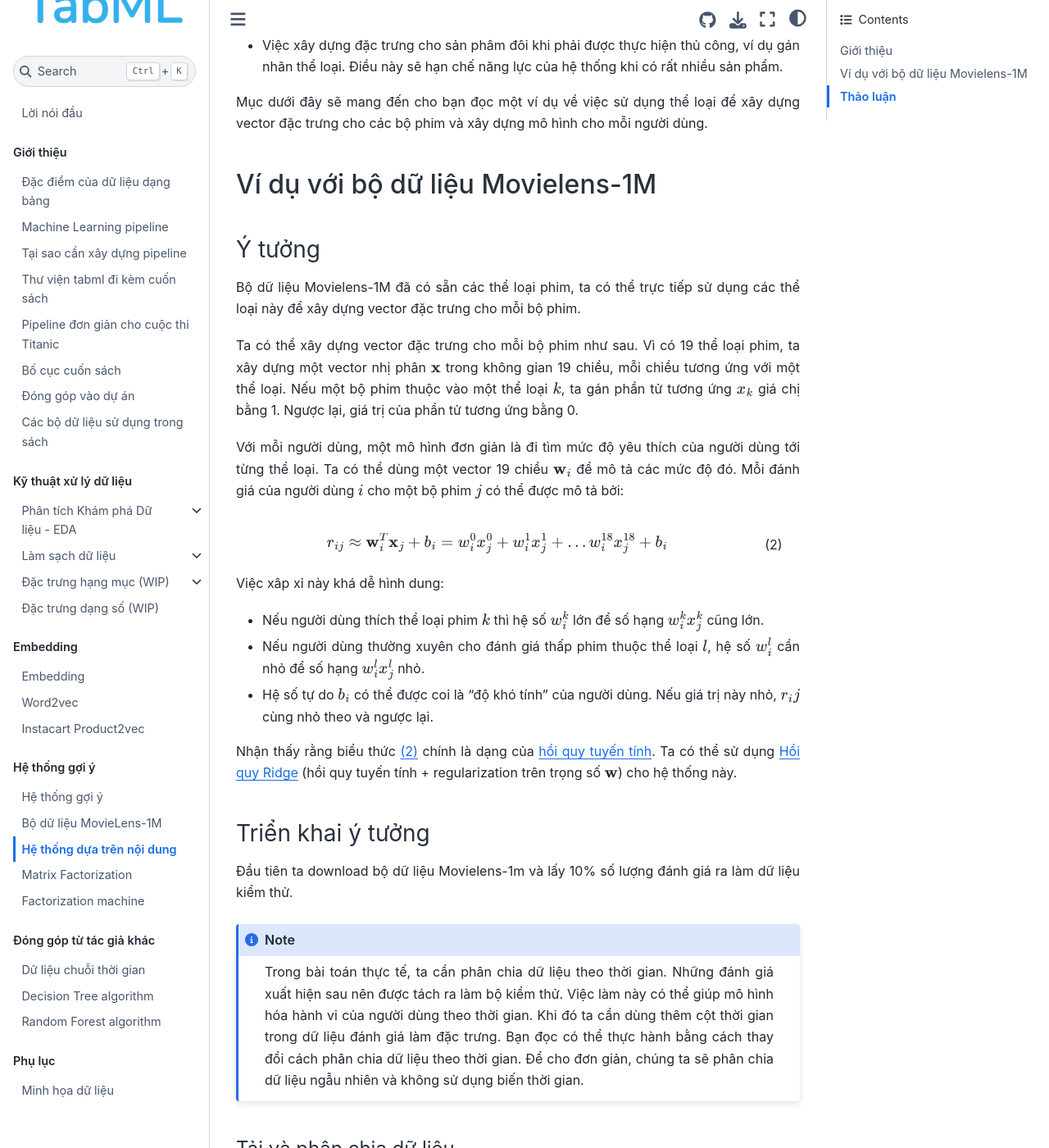
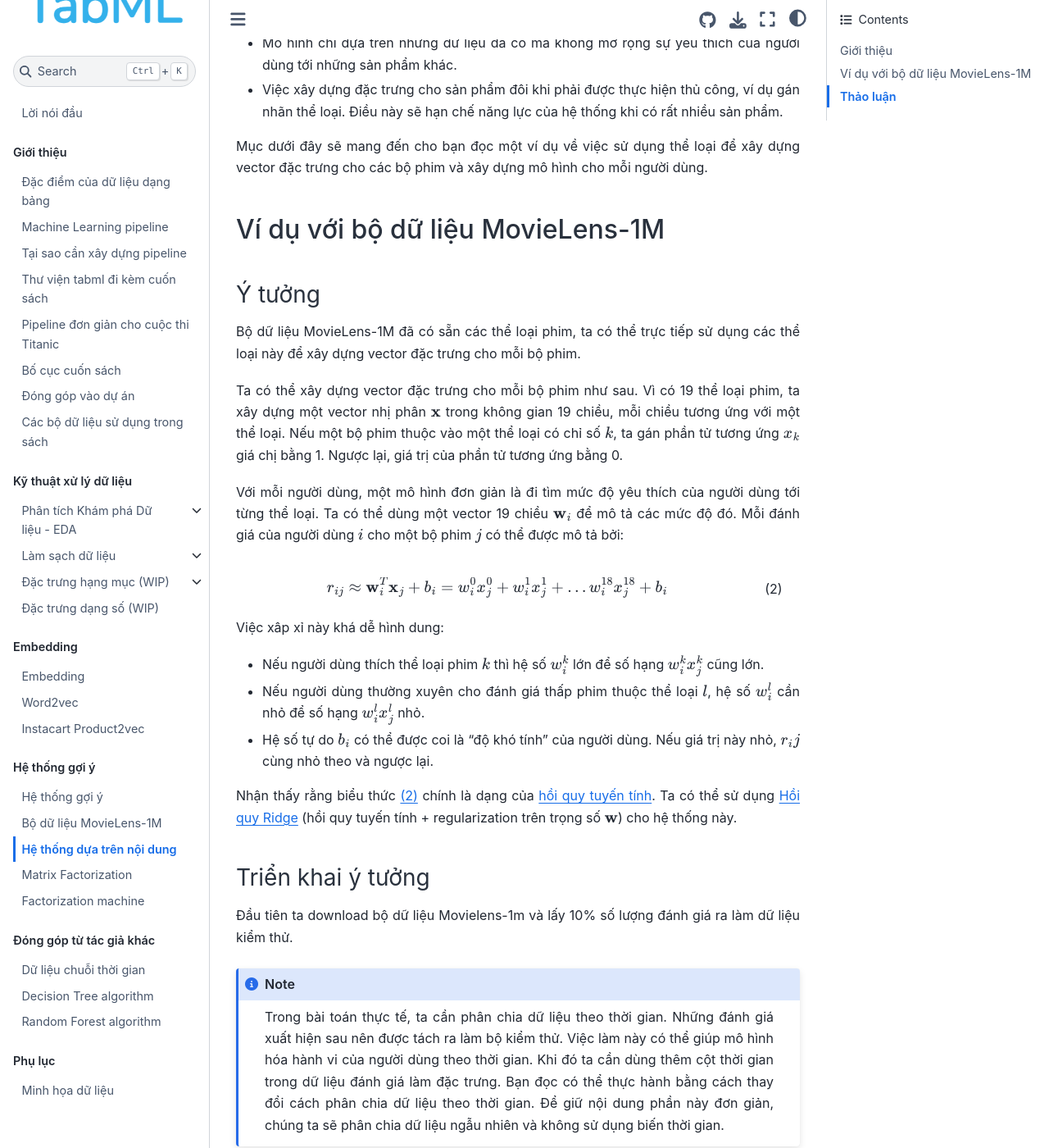
Before and after one commit to tiepvupsu/tabml_book, a Jupyter Book: the page built from book/ch_recommendation_system/content_based.md, in a window 1280 px wide and 1400 px high, scrolled down 974 px. Shown: the whole window at 82% size. Built offline with Jupyter Book 1.0.4 settings and Sphinx 7.4.7 and the Sphinx Book theme 1.1.4, drawn with Linux system fonts in a browser that asks for light colours; comment, search, counter and statistics services are not loaded; some of the changed text lies outside the part shown.

Commit message:
revise content-based

````diff
--- a/book/ch_recommendation_system/content_based.md
+++ b/book/ch_recommendation_system/content_based.md
@@ -15,11 +15,17 @@
 
 ## Giới thiệu
 
-Hệ thống gợi ý dựa trên nội dung là hệ thống đơn giản nhất. Trong hệ thống này, mô hình dự đoán liệu một người dùng có thích một sản phẩm không dựa trên lịch sử dữ liệu của người dùng đó đối với các bộ phim tương tự. Hành vi của những người dùng khác không được sử dụng.
+Hệ thống gợi ý dựa trên nội dung là hệ thống đơn giản nhất. Trong hệ thống này, mô hình dự đoán liệu một người dùng có thích một sản phẩm không dựa trên lịch sử dữ liệu của người dùng đó đối với các sản phẩm tương tự. Độ quan tâm của những người dùng khác không được sử dụng.
 
 Nhìn dưới góc độ xây dựng mô hình dự đoán, hệ thống xây dựng một mô hình machine learning cho mỗi người dùng. Mỗi sản phẩm sẽ được mô tả bởi một vector đặc trưng. Để dự đoán mức độ yêu thích của mỗi người dùng đối với một sản phẩm, ta chỉ cần đưa vector đặc trưng của sản phẩm vào mô hình đã được xây dựng cho người dùng đó. Bài toán *Hoàn thiện ma trận* bây giờ đơn giản là bài toán *Hoàn thiện vector*.
 
-![](imgs/one_user.png)
+```{figure} imgs/one_user.png
+---
+name: img_utility_vector
+---
+Vector Utility
+```
+
 
 **Ưu điểm**:
 
@@ -39,14 +45,14 @@
 
 +++
 
-## Ví dụ với bộ dữ liệu Movielens-1M
+## Ví dụ với bộ dữ liệu MovieLens-1M
 
 +++
 
 ### Ý tưởng
-Bộ dữ liệu Movielens-1M đã có sẵn các thể loại phim, ta có thể trực tiếp sử dụng các thể loại này để xây dựng vector đặc trưng cho mỗi bộ phim.
+Bộ dữ liệu MovieLens-1M đã có sẵn các thể loại phim, ta có thể trực tiếp sử dụng các thể loại này để xây dựng vector đặc trưng cho mỗi bộ phim.
 
-Ta có thể xây dựng vector đặc trưng cho mỗi bộ phim như sau. Vì có 19 thể loại phim, ta xây dựng một vector nhị phân $\mathbf{x}$ trong không gian 19 chiều, mỗi chiều tương ứng với một thể loại. Nếu một bộ phim thuộc vào một thể loại $k$, ta gán phần tử tương ứng $x_k$ giá chị bằng 1. Ngược lại, giá trị của phần tử tương ứng bằng 0.
+Ta có thể xây dựng vector đặc trưng cho mỗi bộ phim như sau. Vì có 19 thể loại phim, ta xây dựng một vector nhị phân $\mathbf{x}$ trong không gian 19 chiều, mỗi chiều tương ứng với một thể loại. Nếu một bộ phim thuộc vào một thể loại có chỉ số $k$, ta gán phần tử tương ứng $x_k$ giá chị bằng 1. Ngược lại, giá trị của phần tử tương ứng bằng 0.
 
 Với mỗi người dùng, một mô hình đơn giản là đi tìm mức độ yêu thích của người dùng tới từng thể loại. Ta có thể dùng một vector 19 chiều $\mathbf{w}_i$ để mô tả các mức độ đó. Mỗi đánh giá của người dùng $i$ cho một bộ phim $j$ có thể được mô tả bởi:
 
@@ -54,7 +60,6 @@
 :label: content_based_lr
 r_{ij} \approx \mathbf{w}_i^T\mathbf{x}_j + b_i = w_i^0 x_j^0 + w_i^1x_j^1 + \dots w_i^{18} x_j^{18} + b_i
 ```
-
 
 Việc xâp xỉ này khá dễ hình dung:
 
@@ -68,7 +73,7 @@
 Đầu tiên ta download bộ dữ liệu Movielens-1m và lấy 10% số lượng đánh giá ra làm dữ liệu kiểm thử.
 
 :::{note}
-Trong bài toán thực tế, ta cần phân chia dữ liệu theo thời gian. Những đánh giá xuất hiện sau nên được tách ra làm bộ kiểm thử. Việc làm này có thể giúp mô hình hóa hành vi của người dùng theo thời gian. Khi đó ta cần dùng thêm cột thời gian trong dữ liệu đánh giá làm đặc trưng. Bạn đọc có thể thực hành bằng cách thay đổi cách phân chia dữ liệu theo thời gian. Để cho đơn giản, chúng ta sẽ phân chia dữ liệu ngẫu nhiên và không sử dụng biến thời gian.
+Trong bài toán thực tế, ta cần phân chia dữ liệu theo thời gian. Những đánh giá xuất hiện sau nên được tách ra làm bộ kiểm thử. Việc làm này có thể giúp mô hình hóa hành vi của người dùng theo thời gian. Khi đó ta cần dùng thêm cột thời gian trong dữ liệu đánh giá làm đặc trưng. Bạn đọc có thể thực hành bằng cách thay đổi cách phân chia dữ liệu theo thời gian. Để giữ nội dung phần này đơn giản, chúng ta sẽ phân chia dữ liệu ngẫu nhiên và không sử dụng biến thời gian.
 :::
 
 #### Tải và phân chia dữ liệu
@@ -81,7 +86,9 @@
 df_dict = tabml.datasets.download_movielen_1m()
 users, movies, ratings = df_dict["users"], df_dict["movies"], df_dict["ratings"]
 
-train_ratings, validation_ratings = train_test_split(ratings, test_size=0.1, random_state=42)
+train_ratings, validation_ratings = train_test_split(
+    ratings, test_size=0.1, random_state=42
+)
 ```
 
 ```{code-cell} ipython3
@@ -133,9 +140,9 @@
     for genre in movie_genres.split("|"):
         genre_index = genre_index_by_name[genre]
         movie_features[i, genre_index] = 1
+```
 
-movie_features
-```
+#### Huấn luyện mô hình
 
 Với mỗi người dùng, ta sẽ xây dựng một bộ hồi quy Ridge dựa trên các đánh giá cho các bộ phim trong tập huấn luyện:
 
@@ -190,10 +197,11 @@
 Trên tập huấn luyện, RMSE = 0.93, trên tập kiểm thử, RMSE = 1.04. Như vậy, trên tập kiểm thử, mỗi dự đoán bị lệch khoảng 1.04 điểm. Không quá tệ cho một hệ thống đơn giản.
 
 #### Kiểm tra kết quả
-Ta cùng xem các hệ số của người dùng thứ 160:
+Ta cùng xem các hệ số của người dùng có mã số 160:
 
 ```{code-cell} ipython3
-for genre, coef in zip(genres, user_model_dict[160].coef_):
+user_id = 160
+for genre, coef in zip(genres, user_model_dict[user_id].coef_):
     print("{:15s}: {:.3f}".format(genre, coef))
 ```
 
````
Also changed, not shown: other parts of book/ch_recommendation_system/content_based.md (+2 -2 lines).
